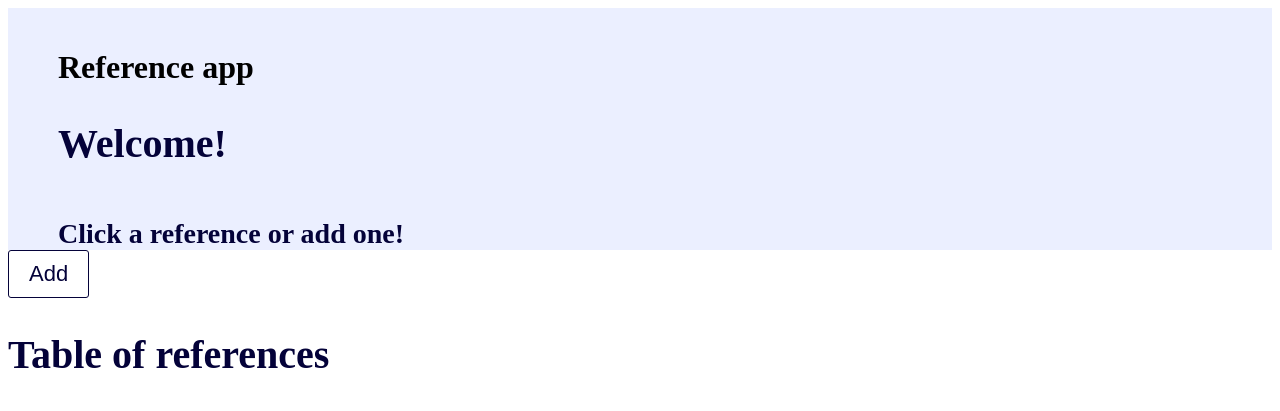
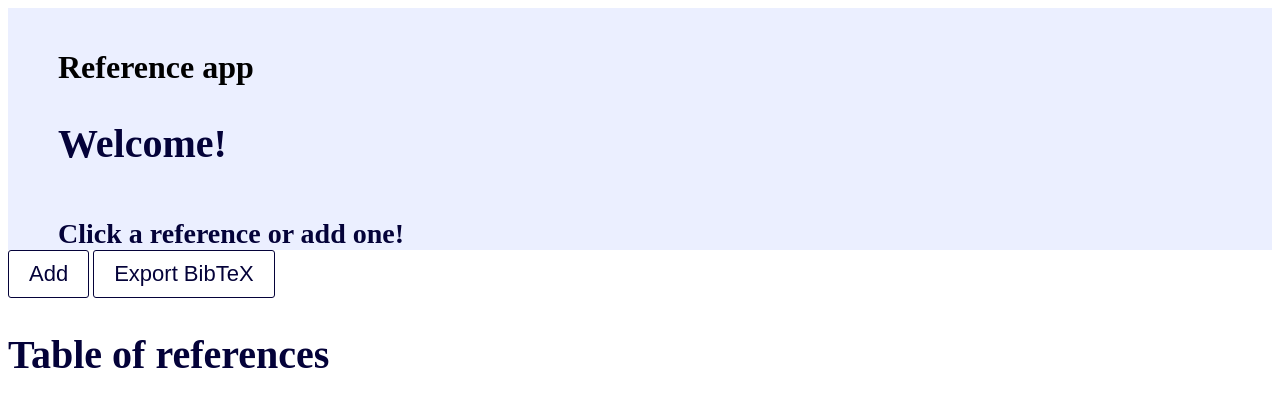
Before and after one commit to Jouchef/ohtu_kandi_viitteet, a Flask app: page / in a window 1280 px wide. Shown: the top 411 px of the page. Run offline with Flask 3, Linux system fonts and the light colour scheme; the visitor is signed in with stand-in values (Sample User, id 1); some libraries are stand-ins or nearby versions.

Commit message:
export bibtex toimii

```diff
--- a/src/repositories/reference_repository.py
+++ b/src/repositories/reference_repository.py
@@ -37,6 +37,8 @@ class ReferenceRepository:
                                                 == Reference.id).\
                                                     filter(UserReferences_model.user_id == user_id,
                                                            Reference.visible.is_(True)).all() # pylint: disable=line-too-long
+        #print("Haetaan käyttäjän viitteet")
+        #print(references, "testi")
         return references
 
     def edit_reference(self, reference_id, **kwargs):
--- a/src/services/reference_service.py
+++ b/src/services/reference_service.py
@@ -2,6 +2,7 @@
 from repositories.reference_repository import reference_repository as default_reference_repository # pylint: disable=no-name-in-module, import-error line-too-long
 from models.reference import Reference_model as Reference # pylint: disable=no-name-in-module, import-error line-too-long
 from models.user_references import UserReferences_model # pylint: disable=no-name-in-module, import-error line-too-long
+from entities.citationArticle import CitationArticle
 
 class ReferenceService:
     """Reference services.
@@ -69,6 +70,22 @@ class ReferenceService:
         references = self._reference_repository.get_all_references_by_user_id(user_id)
         return references
 
+    def references_to_bibtex(self, user_id):
+        """Converts references to bibtex format."""
+        references = self._reference_repository.get_all_references_by_user_id(user_id)
+        bibtex = "References\n\n"
+        for reference in references:
+            if reference.reference_type == "Article":
+                citation = CitationArticle(reference.reference_type, reference.key, reference.author,
+                                           reference.title, reference.journal,
+                                           reference.year, reference.volume, reference.number, reference.pages,
+                                           reference.month, reference.doi, reference.note, reference.key)
+                bibtex += citation.citation_to_bibtex_entry()
+                bibtex += "\n\n"
+            print(bibtex)
+            #print("tulostetaan reference: ", reference.author, reference.title, reference.reference_type)
+        return bibtex
+
 
     def edit_reference(self, reference_id, **kwargs):
         """Edits a reference with the given id."""
--- a/src/templates/index.html
+++ b/src/templates/index.html
@@ -19,7 +19,7 @@
 
 
     <a href="{{ url_for('references.render_add_reference_form') }}" class="linkstyle">Add</a>
-
+    <a href="{{ url_for('references.export_bibtex') }}" class="linkstyle">Export BibTeX</a>
 
 
     <h2>Table of references</h2>
```
Also changed, not shown: src/routes/reference_routes.py (+8 -0 lines), src/templates/bibtex_export.html (added, +16 -0 lines).
